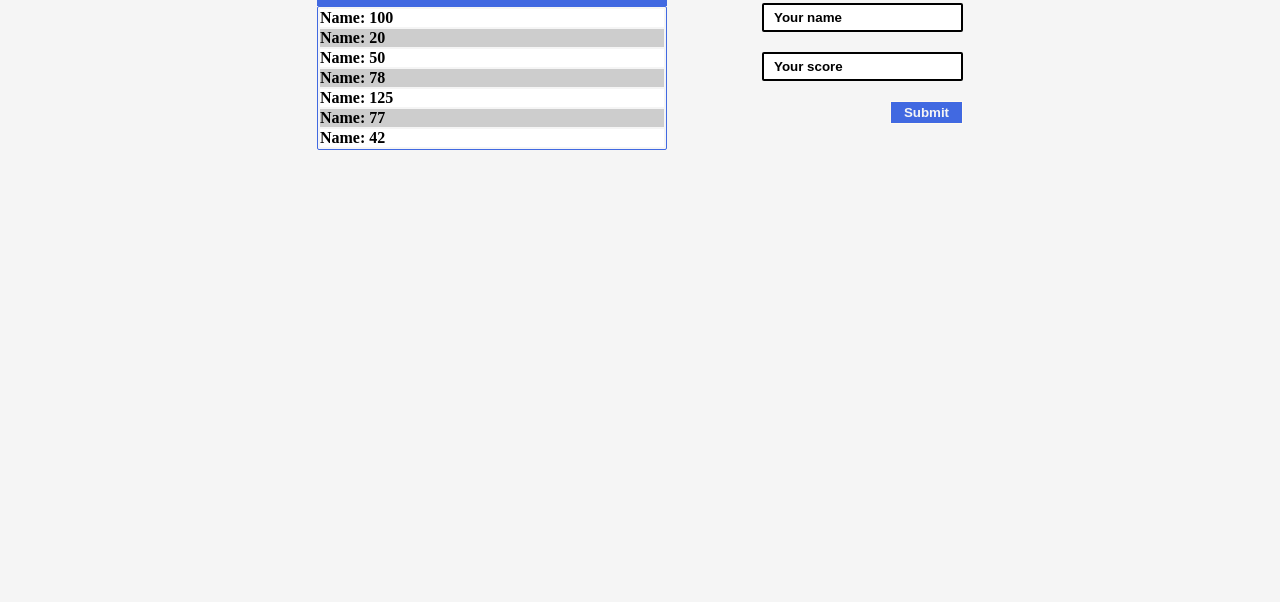
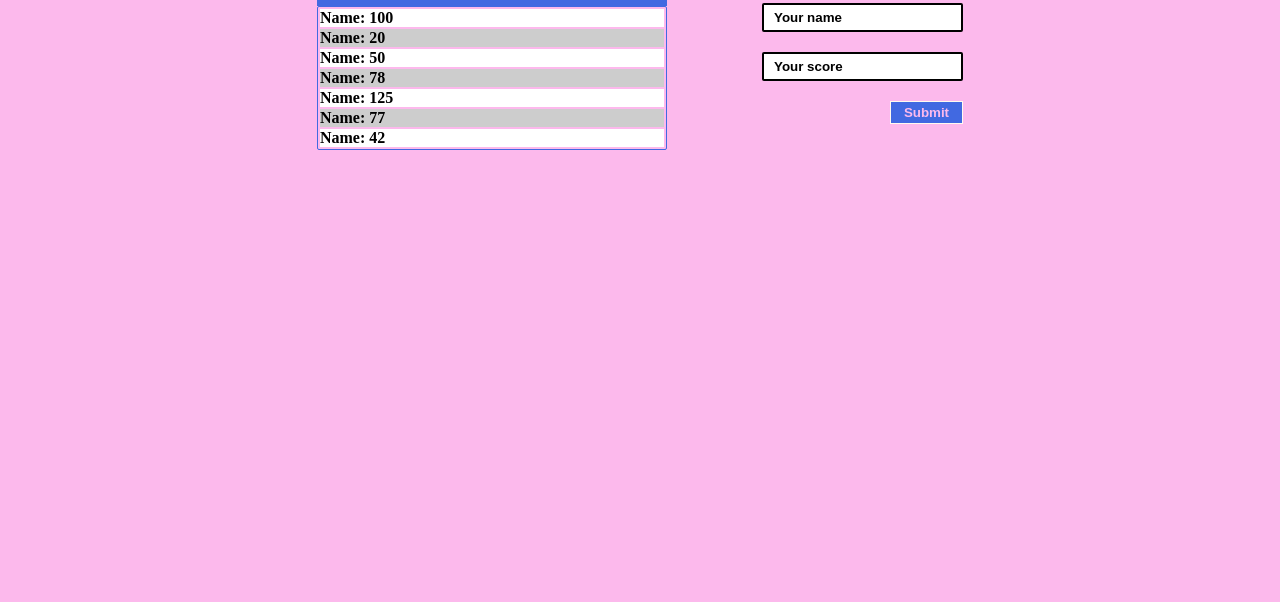
Before and after one commit to BenMKT/Leaderboard, a website built with webpack: page src/index.html in a window 1280 px wide. Shown: the part 198-800 px from the top of the page. Built offline with nearby package versions, Linux system fonts and the light colour scheme; no server answers; files whose address does not match are found by name.

Commit message:
Modify background color

```diff
--- a/src/styles.scss
+++ b/src/styles.scss
@@ -1,4 +1,4 @@
-$myColor1: whitesmoke;
+$myColor1: rgb(252, 185, 236);
 $myColor2: royalblue;
 $myColor3: skyblue;
 $myColor4: rgb(205, 205, 205);
```
